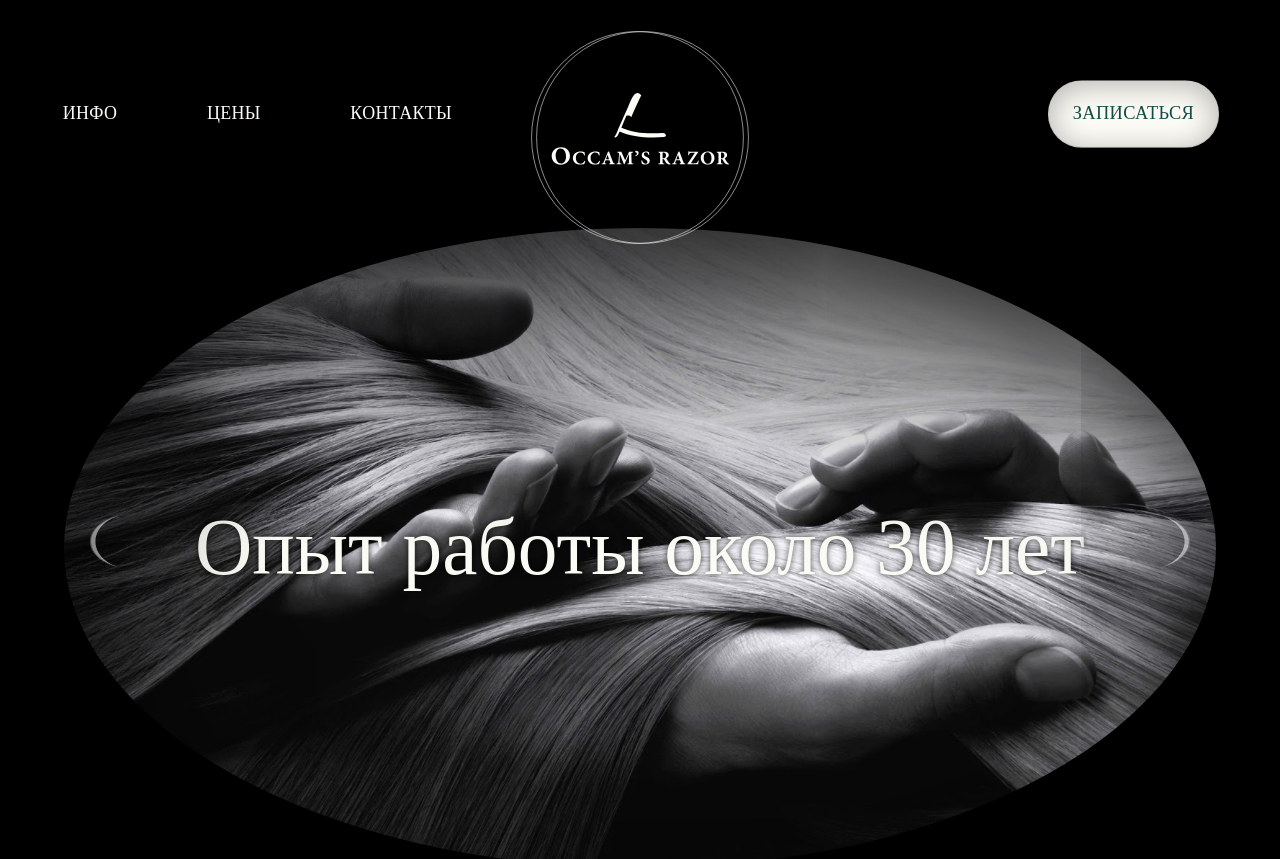
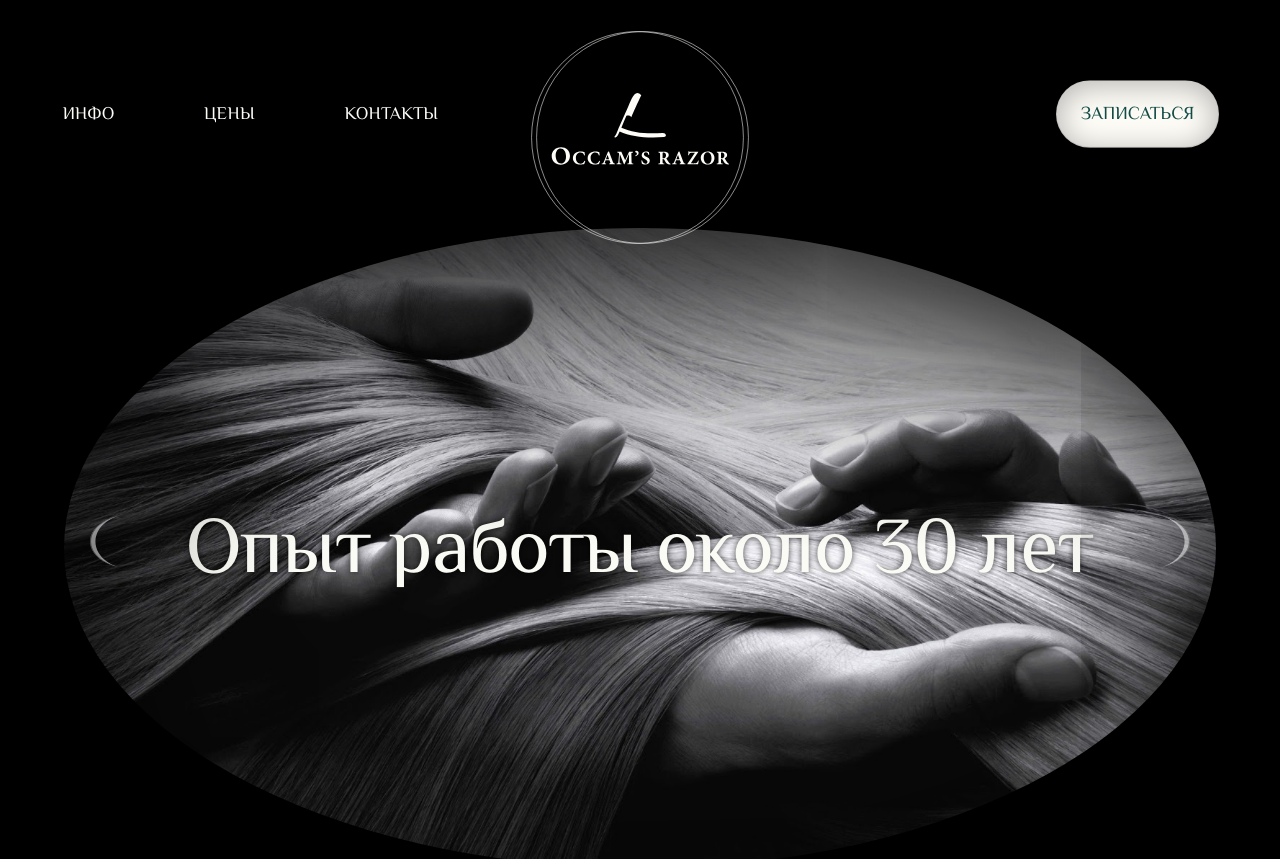
Before and after one commit to inversia/occama, a plain HTML site: page index.html in a window 1280 px wide. Shown: the top 859 px of the page. Drawn offline with Linux system fonts and the light colour scheme; the site is published under a folder, as on GitHub Pages, so addresses that start at the root find nothing.

Commit message:
font fix

```diff
--- a/index.css
+++ b/index.css
@@ -1,6 +1,6 @@
 @font-face {
     font-family:Philosopher;
-    src:url(/fonts/Philosopher.otf);
+    src:url(./fonts/Philosopher.otf);
 }
 
 @keyframes oborot {
```
